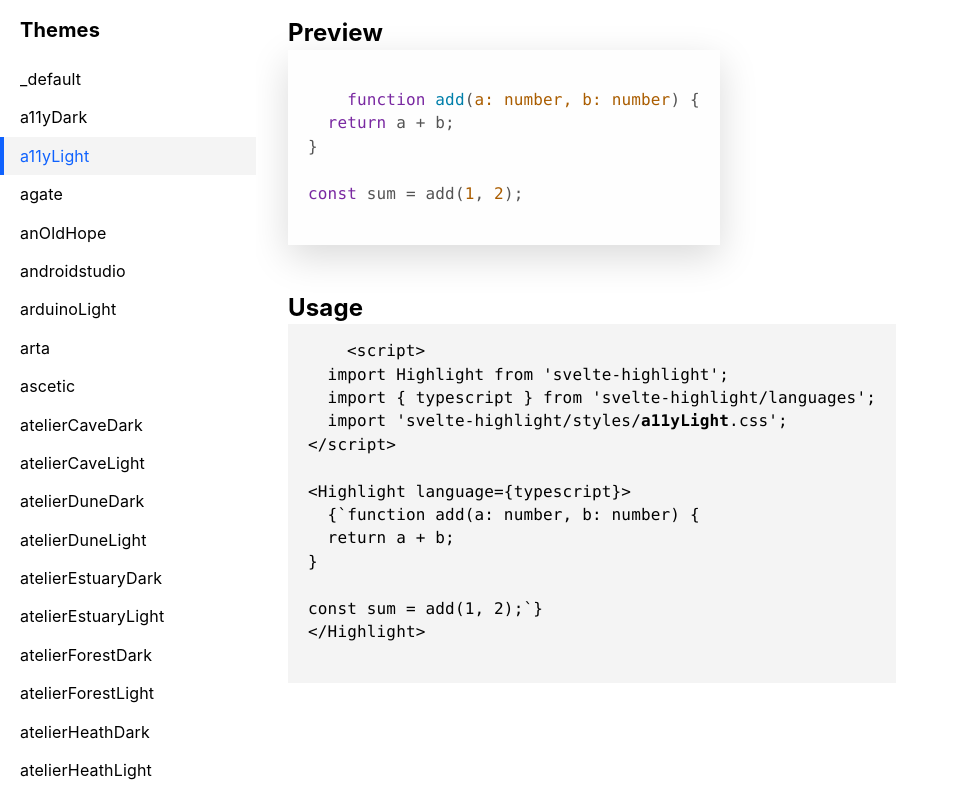
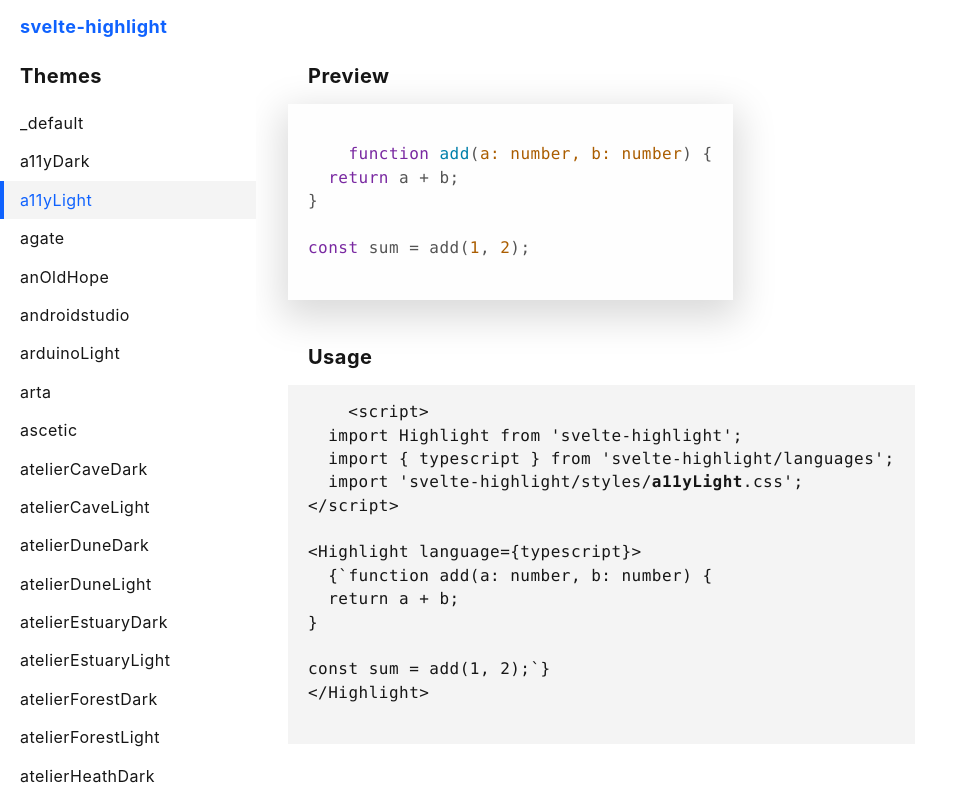
Before and after one commit to metonym/svelte-highlight, a Svelte app: page / in a window 1280 px wide. Shown: the whole page, without its empty margins (0-954 px from the left). Built offline with nearby package versions, Linux system fonts and the light colour scheme.

Commit message:
feat(docs): add logo

```diff
--- a/src/docs/App.svelte
+++ b/src/docs/App.svelte
@@ -24,8 +24,21 @@
     display: flex;
     flex-direction: column;
     margin-left: 16rem;
-    padding: 1rem 2rem;
+    padding: 4rem 2rem 1rem;
     overflow: auto;
+  }
+
+  header {
+    display: flex;
+    height: 3rem;
+  }
+
+  h1 {
+    font-size: 1.125rem;
+  }
+
+  a {
+    color: #0f62fe;
   }
 </style>
 
@@ -33,7 +46,13 @@
   {currentStyle}
   updateStyle={style => {
     currentStyle = style;
-  }} />
+  }}>
+  <header>
+    <h1>
+      <a href="https://github.com/metonym/svelte-highlight">svelte-highlight</a>
+    </h1>
+  </header>
+</ThemePicker>
 
 <main>
   <CodePreview {code} />
--- a/src/docs/ThemePicker.svelte
+++ b/src/docs/ThemePicker.svelte
@@ -73,7 +73,8 @@
 </svelte:head>
 
 <ul>
-  <h3>Themes</h3>
+  <slot />
+  <h2>Themes</h2>
   {#each supportedStyles as style, i (style)}
     <li class:active={currentStyle === style}>
       <button
--- a/src/docs/style.css
+++ b/src/docs/style.css
@@ -24,7 +24,13 @@ html {
 body {
   font-family: -apple-system, BlinkMacSystemFont, 'Segoe UI', Roboto, Oxygen, Ubuntu, Cantarell,
     'Open Sans', 'Helvetica Neue', sans-serif;
-  letter-spacing: 0.01rem;
+  letter-spacing: 0.03rem;
+  color: #161616;
+}
+
+a {
+  color: #161616;
+  text-decoration: none;
 }
 
 section {
@@ -37,12 +43,13 @@ code {
 
 .svelte-highlight.hljs {
   padding: 1rem 1.25rem;
-  box-shadow: 0 12px 36px rgba(0, 0, 0, 0.15);
+  box-shadow: 0 12px 36px 6px rgba(0, 0, 0, 0.15);
 }
 
 h1,
-h3 {
+h2 {
   font-size: 1.25rem;
+  line-height: 1.2;
   margin-left: 1.25rem;
   margin-bottom: 1rem;
 }
```
